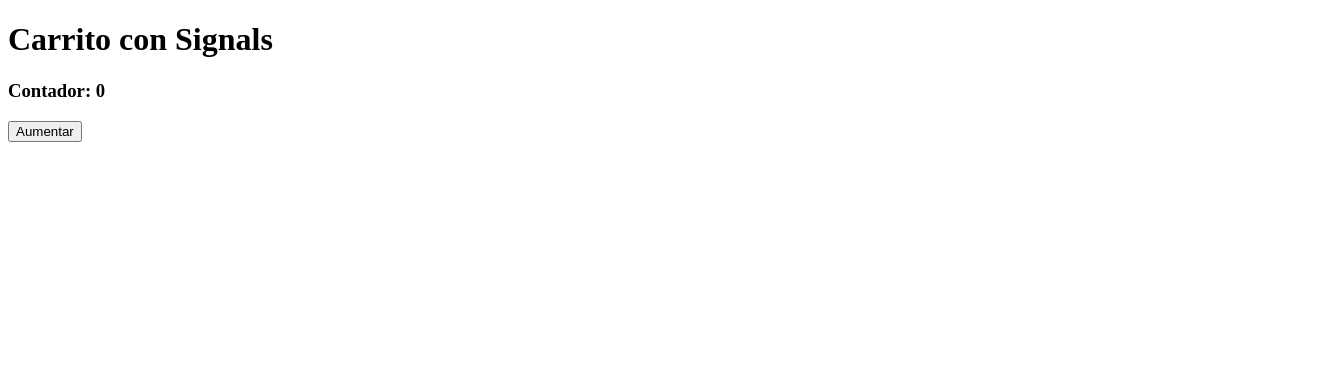
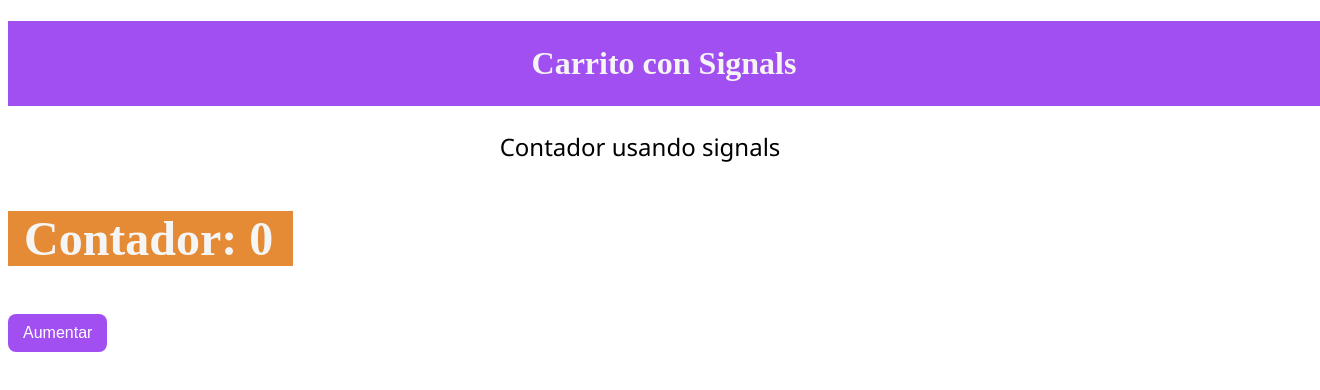
Before and after one commit to Juan8516/01.carritoComprasAngular, an Angular app: page / in a window 1280 px wide. Shown: the top 390 px of the page, 1320 px wide, since content can reach past the window. Built offline with nearby package versions, Linux system fonts and the light colour scheme.

Commit message:
estilos a contador

```diff
--- a/src/app/components/carrito-signals/carrito-signals.css
+++ b/src/app/components/carrito-signals/carrito-signals.css
@@ -0,0 +1,43 @@
+h1 {
+  display: flex;
+  justify-content: center;
+  background-color: rgb(162, 79, 241);
+  width: 100%;
+  color: whitesmoke;
+  padding: 1.5rem;
+  text-align: center;
+  font-size: 2rem;
+}
+
+p {
+  font-size: 1.5rem;
+  font-family: 'Segoe UI', Tahoma, Geneva, Verdana, sans-serif;
+  text-align: center;
+  padding: 0 1rem;
+}
+
+h3{
+  display: flex;
+  justify-content:last baseline;
+  background-color: rgb(230, 139, 53);
+  color: whitesmoke;
+  width: 20%;
+  padding: 0 1rem;
+  text-align: center;
+  font-size: 3rem;
+}
+
+button {
+  background-color: rgb(162, 79, 241);
+  padding: 10px 15px;
+  color: white;
+  cursor: pointer;
+  position: relative;
+  overflow: hidden;
+  transition: all 0.5s;
+  animation: span3 2s linear infinite;
+  animation-delay: 3s;
+  border: none;
+  border-radius: 8px;
+  font-size: 1rem;
+}
--- a/src/app/components/carrito-signals/carrito-signals.html
+++ b/src/app/components/carrito-signals/carrito-signals.html
@@ -1,4 +1,7 @@
 <h1>Carrito con Signals</h1>
+<p>Contador usando signals</p>
+
 <h3>Contador: {{contador()}}</h3>
 
+
 <button (click)="aumentar()">Aumentar</button>
```
